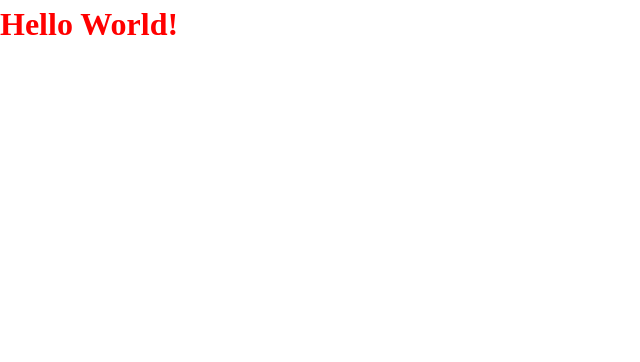
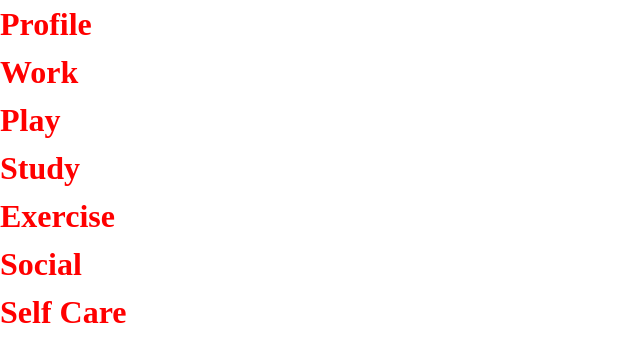
Before and after one commit to samallen659/time-tracking-dashboard-main, a React (Create React App) app: page / in a window 1280 px wide. Shown: the top 362 px of the page, without its empty margins (0-640 px from the left). Built offline with nearby package versions, Linux system fonts and the light colour scheme.

Commit message:
setup react functional component boiler plate

```diff
--- a/src/App.js
+++ b/src/App.js
@@ -1,10 +1,19 @@
+import DetailCard from "./components/DetailCard";
+import ProfileCard from "./components/ProfileCard";
 import "./styles/scss/styles.scss";
+
+const activityData = require("./data.json");
 
 const App = () => {
 	return (
-		<div>
-			<h1 className='title'>Hello World!</h1>
-		</div>
+		<>
+			<main>
+				<ProfileCard />
+				{activityData.map((activity) => {
+					return <DetailCard {...activity} />;
+				})}
+			</main>
+		</>
 	);
 };
 
--- a/src/components/DetailCard.js
+++ b/src/components/DetailCard.js
@@ -0,0 +1,11 @@
+import React from "react";
+
+function DetailCard(props) {
+	return (
+		<>
+			<h1>{props.title}</h1>
+		</>
+	);
+}
+
+export default DetailCard;
--- a/src/components/ProfileCard.js
+++ b/src/components/ProfileCard.js
@@ -0,0 +1,11 @@
+import React from "react";
+
+function ProfileCard() {
+	return (
+		<div>
+			<h1>Profile</h1>
+		</div>
+	);
+}
+
+export default ProfileCard;
--- /dev/null
+++ b/src/data.json
@@ -0,0 +1,104 @@
+[
+	{
+		"title": "Work",
+		"timeframes": {
+			"daily": {
+				"current": 5,
+				"previous": 7
+			},
+			"weekly": {
+				"current": 32,
+				"previous": 36
+			},
+			"monthly": {
+				"current": 103,
+				"previous": 128
+			}
+		}
+	},
+	{
+		"title": "Play",
+		"timeframes": {
+			"daily": {
+				"current": 1,
+				"previous": 2
+			},
+			"weekly": {
+				"current": 10,
+				"previous": 8
+			},
+			"monthly": {
+				"current": 23,
+				"previous": 29
+			}
+		}
+	},
+	{
+		"title": "Study",
+		"timeframes": {
+			"daily": {
+				"current": 0,
+				"previous": 1
+			},
+			"weekly": {
+				"current": 4,
+				"previous": 7
+			},
+			"monthly": {
+				"current": 13,
+				"previous": 19
+			}
+		}
+	},
+	{
+		"title": "Exercise",
+		"timeframes": {
+			"daily": {
+				"current": 1,
+				"previous": 1
+			},
+			"weekly": {
+				"current": 4,
+				"previous": 5
+			},
+			"monthly": {
+				"current": 11,
+				"previous": 18
+			}
+		}
+	},
+	{
+		"title": "Social",
+		"timeframes": {
+			"daily": {
+				"current": 1,
+				"previous": 3
+			},
+			"weekly": {
+				"current": 5,
+				"previous": 10
+			},
+			"monthly": {
+				"current": 21,
+				"previous": 23
+			}
+		}
+	},
+	{
+		"title": "Self Care",
+		"timeframes": {
+			"daily": {
+				"current": 0,
+				"previous": 1
+			},
+			"weekly": {
+				"current": 2,
+				"previous": 2
+			},
+			"monthly": {
+				"current": 7,
+				"previous": 11
+			}
+		}
+	}
+]
```
